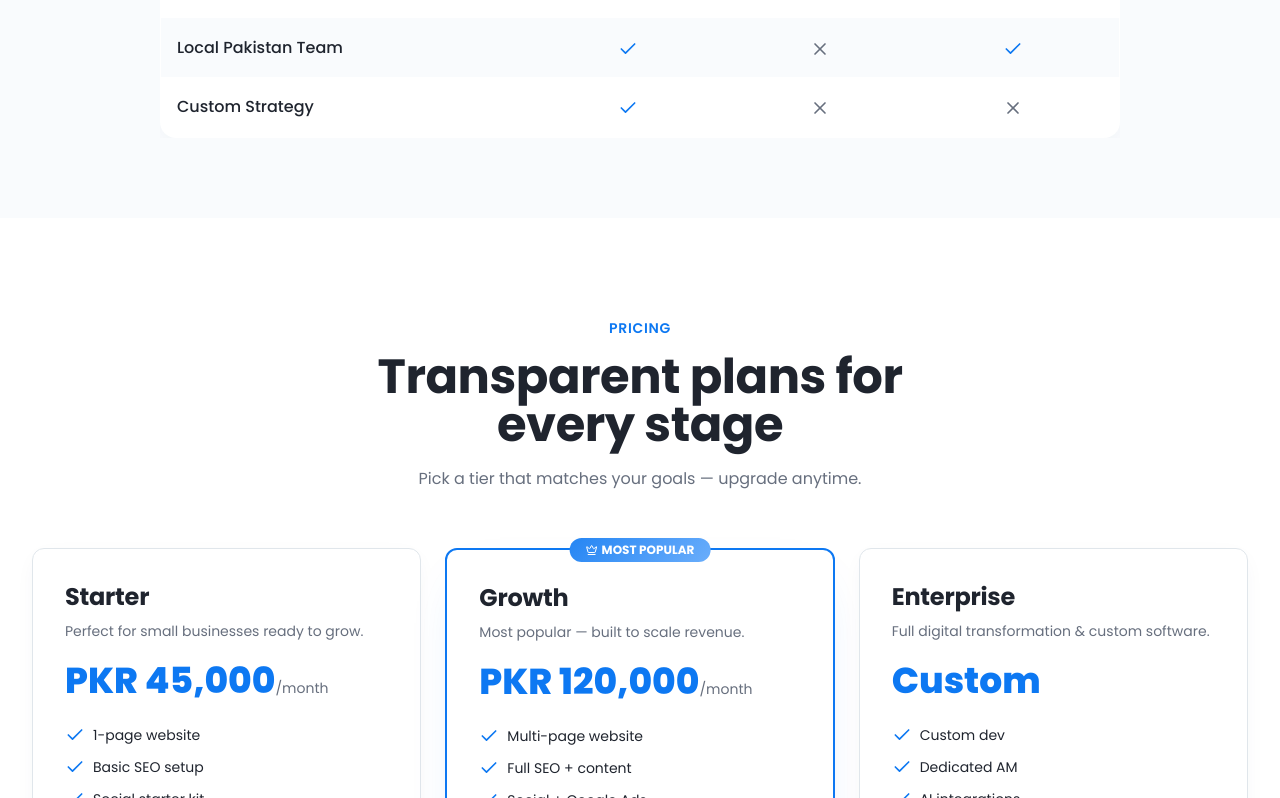
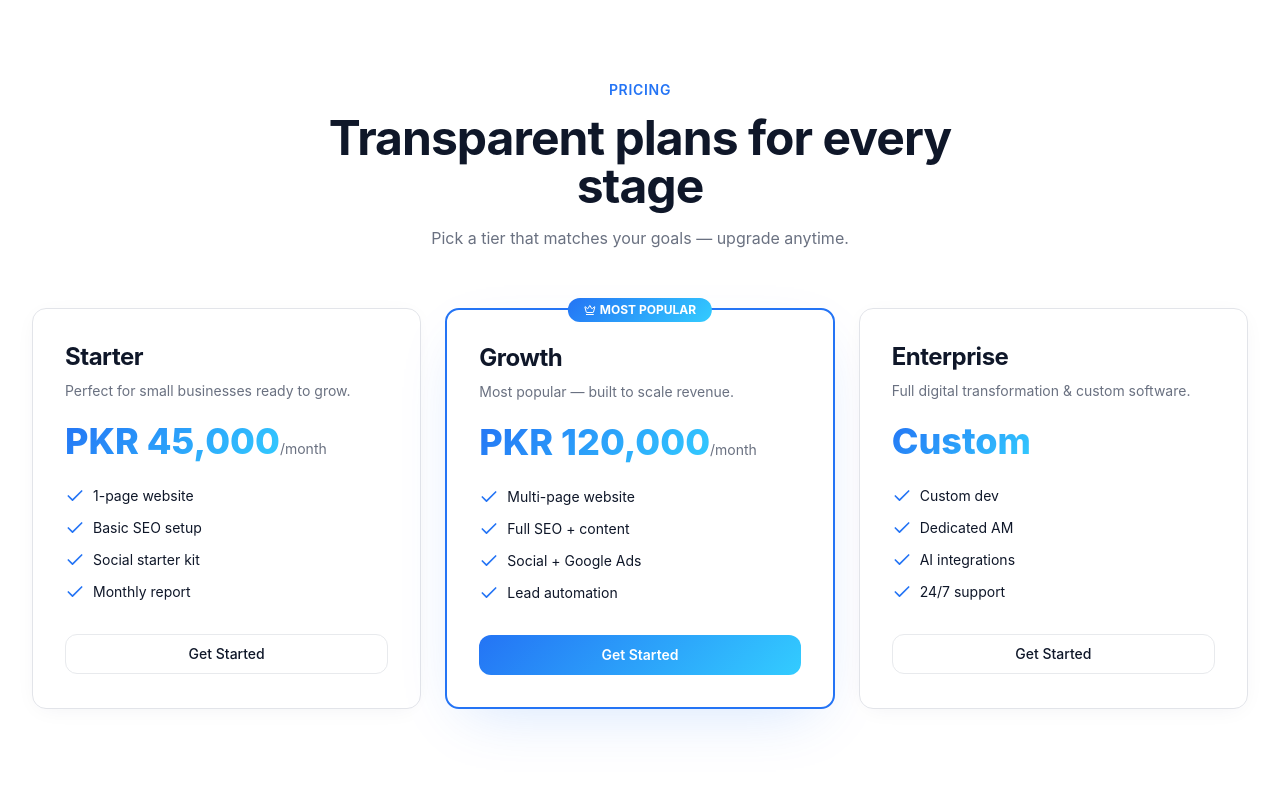
Before and after one commit to mezu1107/new-4b70f05f, a React (Vite) app: page / in a window 1280 px wide. Shown: the part 7228-8026 px from the top of the page. Built offline with nearby package versions, Linux system fonts and the light colour scheme; no server answers; the database is empty; the HTML template or start-up script is replaced by a standard one.

Commit message:
Changes
Co-authored-by: mezu1107 <183613977+mezu1107@users.noreply.github.com>

```diff
--- /dev/null
+++ b/src/components/ThemeToggle.tsx
@@ -0,0 +1,17 @@
+import { Moon, Sun } from "lucide-react";
+import { useTheme } from "@/hooks/useTheme";
+
+export const ThemeToggle = ({ className = "" }: { className?: string }) => {
+  const { theme, toggleTheme } = useTheme();
+  const isDark = theme === "dark";
+  return (
+    <button
+      onClick={toggleTheme}
+      aria-label={`Switch to ${isDark ? "light" : "dark"} mode`}
+      className={`relative w-10 h-10 rounded-full border border-border bg-card hover:bg-secondary text-foreground transition-smooth flex items-center justify-center ${className}`}
+    >
+      <Sun className={`w-4 h-4 absolute transition-all ${isDark ? "opacity-0 rotate-90 scale-50" : "opacity-100 rotate-0 scale-100"}`} />
+      <Moon className={`w-4 h-4 absolute transition-all ${isDark ? "opacity-100 rotate-0 scale-100" : "opacity-0 -rotate-90 scale-50"}`} />
+    </button>
+  );
+};
--- /dev/null
+++ b/src/hooks/useTheme.tsx
@@ -0,0 +1,44 @@
+import { createContext, useContext, useEffect, useState, ReactNode } from "react";
+
+type Theme = "light" | "dark";
+
+interface ThemeCtx {
+  theme: Theme;
+  toggleTheme: () => void;
+  setTheme: (t: Theme) => void;
+}
+
+const Ctx = createContext<ThemeCtx>({
+  theme: "light",
+  toggleTheme: () => {},
+  setTheme: () => {},
+});
+
+const STORAGE_KEY = "am-theme";
+
+const applyTheme = (t: Theme) => {
+  const root = document.documentElement;
+  if (t === "dark") root.classList.add("dark");
+  else root.classList.remove("dark");
+  root.style.colorScheme = t;
+};
+
+export const ThemeProvider = ({ children }: { children: ReactNode }) => {
+  const [theme, setThemeState] = useState<Theme>(() => {
+    if (typeof window === "undefined") return "light";
+    const saved = localStorage.getItem(STORAGE_KEY) as Theme | null;
+    return saved ?? "light"; // light by default per spec
+  });
+
+  useEffect(() => {
+    applyTheme(theme);
+    localStorage.setItem(STORAGE_KEY, theme);
+  }, [theme]);
+
+  const toggleTheme = () => setThemeState((p) => (p === "light" ? "dark" : "light"));
+  const setTheme = (t: Theme) => setThemeState(t);
+
+  return <Ctx.Provider value={{ theme, toggleTheme, setTheme }}>{children}</Ctx.Provider>;
+};
+
+export const useTheme = () => useContext(Ctx);
--- a/src/index.css
+++ b/src/index.css
@@ -2,148 +2,250 @@
 @tailwind components;
 @tailwind utilities;
 
-/* Clean light theme — light blue + white */
+/* ============================================================
+   AM Enterprises — premium SaaS theme
+   Light = default (white background, electric blue accents)
+   Dark  = matches uploaded reference (deep navy + neon blue glow)
+   ============================================================ */
+
 @layer base {
   :root {
+    /* Surfaces */
     --background: 0 0% 100%;
-    --foreground: 220 20% 15%;
+    --foreground: 222 47% 11%;
 
     --card: 0 0% 100%;
-    --card-foreground: 220 20% 15%;
+    --card-foreground: 222 47% 11%;
 
     --popover: 0 0% 100%;
-    --popover-foreground: 220 20% 15%;
+    --popover-foreground: 222 47% 11%;
 
-    /* Primary: clean blue */
-    --primary: 212 90% 50%;
+    /* Brand — electric blue */
+    --primary: 217 91% 55%;
     --primary-foreground: 0 0% 100%;
-    --primary-glow: 212 95% 65%;
+    --primary-glow: 217 95% 70%;
 
-    /* Secondary: light blue tint */
-    --secondary: 210 40% 96%;
-    --secondary-foreground: 220 25% 20%;
+    --secondary: 217 30% 96%;
+    --secondary-foreground: 222 47% 15%;
 
-    --muted: 210 30% 96%;
-    --muted-foreground: 220 10% 45%;
+    --muted: 220 20% 96%;
+    --muted-foreground: 220 10% 46%;
 
-    --accent: 212 90% 50%;
+    --accent: 217 91% 55%;
     --accent-foreground: 0 0% 100%;
-    --accent-glow: 212 95% 65%;
+    --accent-glow: 195 100% 60%;
 
-    --destructive: 0 75% 50%;
+    --destructive: 0 75% 55%;
     --destructive-foreground: 0 0% 100%;
 
-    --border: 210 20% 90%;
-    --input: 210 20% 92%;
-    --ring: 212 90% 50%;
+    --border: 220 14% 90%;
+    --input: 220 14% 92%;
+    --ring: 217 91% 55%;
 
-    /* Light ash-white surface for banners/footer */
-    --dark: 210 25% 96%;
+    /* Premium surfaces */
+    --hero-bg: 220 30% 98%;
+    --hero-grid: 220 30% 92%;
+    --glass: 0 0% 100% / 0.7;
+    --glass-border: 220 25% 88%;
 
-    --radius: 0.75rem;
+    /* Footer / dark sections — uses inverted palette */
+    --dark: 222 47% 8%;
+    --dark-foreground: 0 0% 96%;
 
-    --gradient-primary: linear-gradient(135deg, hsl(212 90% 55%) 0%, hsl(212 95% 70%) 100%);
-    --gradient-royal: linear-gradient(135deg, hsl(212 90% 55%) 0%, hsl(200 90% 70%) 100%);
-    --gradient-hero: linear-gradient(135deg, hsl(210 40% 98%) 0%, hsl(210 50% 94%) 100%);
-    --gradient-accent: linear-gradient(135deg, hsl(212 90% 55%) 0%, hsl(200 90% 70%) 100%);
-    --gradient-subtle: linear-gradient(180deg, hsl(0 0% 100%) 0%, hsl(210 30% 98%) 100%);
+    --radius: 0.875rem;
 
-    --shadow-elegant: 0 20px 50px -20px hsl(212 90% 50% / 0.15);
-    --shadow-glow: 0 10px 30px hsl(212 90% 50% / 0.18);
-    --shadow-card: 0 6px 24px -8px hsl(220 30% 30% / 0.08);
-    --shadow-royal: 0 20px 50px -15px hsl(212 90% 50% / 0.18);
+    /* Gradients */
+    --gradient-primary: linear-gradient(135deg, hsl(217 91% 55%) 0%, hsl(195 100% 60%) 100%);
+    --gradient-hero: radial-gradient(ellipse at top, hsl(217 91% 55% / 0.08) 0%, transparent 60%), linear-gradient(180deg, hsl(0 0% 100%) 0%, hsl(220 30% 98%) 100%);
+    --gradient-card: linear-gradient(180deg, hsl(0 0% 100%) 0%, hsl(220 30% 99%) 100%);
+    --gradient-cta: linear-gradient(135deg, hsl(217 91% 55%), hsl(217 95% 65%));
+    --gradient-glow: radial-gradient(circle at center, hsl(217 91% 55% / 0.18) 0%, transparent 70%);
+
+    /* Shadows */
+    --shadow-card: 0 4px 24px -8px hsl(220 40% 20% / 0.08);
+    --shadow-elegant: 0 20px 60px -20px hsl(217 91% 50% / 0.18);
+    --shadow-glow: 0 10px 40px hsl(217 91% 55% / 0.25);
+    --shadow-neon: 0 0 30px hsl(217 91% 55% / 0.35);
 
     --transition-smooth: all 0.4s cubic-bezier(0.4, 0, 0.2, 1);
   }
 
   .dark {
-    --background: 220 25% 10%;
-    --foreground: 0 0% 96%;
-    --card: 220 25% 14%;
-    --card-foreground: 0 0% 96%;
-    --popover: 220 25% 14%;
-    --popover-foreground: 0 0% 96%;
-    --primary: 212 90% 60%;
+    /* Deep navy base — exact match to uploaded reference */
+    --background: 222 47% 5%;
+    --foreground: 210 40% 98%;
+
+    --card: 222 40% 9%;
+    --card-foreground: 210 40% 98%;
+
+    --popover: 222 40% 9%;
+    --popover-foreground: 210 40% 98%;
+
+    --primary: 217 95% 60%;
     --primary-foreground: 0 0% 100%;
-    --secondary: 220 25% 18%;
-    --secondary-foreground: 0 0% 96%;
-    --muted: 220 25% 18%;
-    --muted-foreground: 0 0% 70%;
-    --accent: 212 90% 60%;
+    --primary-glow: 195 100% 65%;
+
+    --secondary: 222 35% 13%;
+    --secondary-foreground: 210 40% 98%;
+
+    --muted: 222 30% 14%;
+    --muted-foreground: 215 20% 65%;
+
+    --accent: 217 95% 60%;
     --accent-foreground: 0 0% 100%;
-    --border: 220 25% 22%;
-    --input: 220 25% 22%;
-    --ring: 212 90% 60%;
+    --accent-glow: 195 100% 65%;
+
+    --destructive: 0 75% 55%;
+    --destructive-foreground: 0 0% 100%;
+
+    --border: 222 30% 18%;
+    --input: 222 30% 16%;
+    --ring: 217 95% 60%;
+
+    --hero-bg: 222 47% 5%;
+    --hero-grid: 222 40% 12%;
+    --glass: 222 40% 11% / 0.6;
+    --glass-border: 217 91% 60% / 0.2;
+
+    --dark: 222 47% 4%;
+    --dark-foreground: 210 40% 98%;
+
+    --gradient-primary: linear-gradient(135deg, hsl(217 95% 60%) 0%, hsl(195 100% 65%) 100%);
+    --gradient-hero: radial-gradient(ellipse 80% 60% at 50% 0%, hsl(217 91% 35% / 0.35) 0%, transparent 60%), radial-gradient(ellipse 60% 50% at 80% 30%, hsl(217 95% 50% / 0.18) 0%, transparent 50%), linear-gradient(180deg, hsl(222 47% 5%) 0%, hsl(222 47% 4%) 100%);
+    --gradient-card: linear-gradient(180deg, hsl(222 40% 10% / 0.8) 0%, hsl(222 40% 8% / 0.8) 100%);
+    --gradient-cta: linear-gradient(135deg, hsl(217 95% 55%), hsl(217 95% 65%));
+    --gradient-glow: radial-gradient(circle at center, hsl(217 95% 60% / 0.4) 0%, transparent 70%);
+
+    --shadow-card: 0 4px 24px -8px hsl(0 0% 0% / 0.4);
+    --shadow-elegant: 0 20px 60px -20px hsl(217 95% 50% / 0.5);
+    --shadow-glow: 0 0 40px hsl(217 95% 60% / 0.4);
+    --shadow-neon: 0 0 30px hsl(217 95% 60% / 0.6);
   }
 }
 
 @layer base {
   * { @apply border-border; }
+  html { scroll-behavior: smooth; }
   body {
     @apply bg-background text-foreground;
-    font-family: 'Poppins', system-ui, sans-serif;
-    line-height: 1.7;
+    font-family: 'Inter', 'Poppins', system-ui, sans-serif;
+    line-height: 1.6;
     -webkit-font-smoothing: antialiased;
+    background: hsl(var(--background));
+    transition: background-color 0.3s ease, color 0.3s ease;
   }
   h1, h2, h3, h4, h5 {
-    font-family: 'Poppins', system-ui, sans-serif;
+    font-family: 'Inter', 'Poppins', system-ui, sans-serif;
     font-weight: 700;
-    letter-spacing: -0.01em;
-    line-height: 1.2;
+    letter-spacing: -0.02em;
+    line-height: 1.15;
     color: hsl(var(--foreground));
   }
 }
 
 @layer utilities {
   .gradient-primary { background: var(--gradient-primary); }
-  .gradient-royal { background: var(--gradient-royal); }
   .gradient-hero { background: var(--gradient-hero); }
-  .gradient-accent { background: var(--gradient-accent); }
-  .gradient-subtle { background: var(--gradient-subtle); }
+  .gradient-card { background: var(--gradient-card); }
+  .gradient-cta { background: var(--gradient-cta); }
 
-  /* Text gradients removed — use solid primary blue instead */
-  .text-gradient,
-  .text-gold {
-    color: hsl(var(--primary));
-    background: none;
-    -webkit-text-fill-color: currentColor;
+  .text-gradient {
+    background: var(--gradient-primary);
+    -webkit-background-clip: text;
+    background-clip: text;
+    -webkit-text-fill-color: transparent;
+    color: transparent;
   }
+  .text-gold { color: hsl(var(--primary)); }
 
   .shadow-elegant { box-shadow: var(--shadow-elegant); }
   .shadow-glow { box-shadow: var(--shadow-glow); }
   .shadow-card { box-shadow: var(--shadow-card); }
-  .shadow-royal { box-shadow: var(--shadow-royal); }
+  .shadow-neon { box-shadow: var(--shadow-neon); }
   .transition-smooth { transition: var(--transition-smooth); }
 
-  .font-display { font-family: 'Poppins', system-ui, sans-serif; }
-  .font-body { font-family: 'Poppins', system-ui, sans-serif; }
+  .font-display { font-family: 'Inter', system-ui, sans-serif; }
+  .font-body { font-family: 'Inter', system-ui, sans-serif; }
 
   .gold-divider {
-    height: 4px;
-    width: 72px;
-    background: hsl(var(--primary));
+    height: 3px; width: 64px;
+    background: var(--gradient-primary);
     border-radius: 2px;
   }
 
-  .bg-dark { background-color: hsl(var(--dark)); }
+  .bg-dark { background-color: hsl(var(--dark)); color: hsl(var(--dark-foreground)); }
   .text-dark { color: hsl(var(--foreground)); }
 
-  .card-hover-glow {
-    transition: transform 0.4s ease, box-shadow 0.4s ease;
+  /* Glass card — adapts to theme automatically */
+  .glass-card {
+    background: hsl(var(--card));
+    border: 1px solid hsl(var(--border));
+    backdrop-filter: blur(12px);
   }
+  .dark .glass-card {
+    background: linear-gradient(180deg, hsl(222 40% 11% / 0.7), hsl(222 40% 8% / 0.7));
+    border: 1px solid hsl(217 91% 60% / 0.15);
+  }
+
+  .neon-icon {
+    background: hsl(var(--primary) / 0.1);
+    color: hsl(var(--primary));
+    border: 1px solid hsl(var(--primary) / 0.25);
+  }
+  .dark .neon-icon {
+    background: hsl(var(--primary) / 0.12);
+    box-shadow: 0 0 20px hsl(var(--primary) / 0.3);
+  }
+
+  .pill-tag {
+    display: inline-flex; align-items: center; gap: 0.5rem;
+    padding: 0.375rem 0.875rem;
+    border-radius: 9999px;
+    background: hsl(var(--primary) / 0.08);
+    border: 1px solid hsl(var(--primary) / 0.2);
+    color: hsl(var(--primary));
+    font-size: 0.8125rem;
+    font-weight: 500;
+  }
+
+  .grid-bg {
+    background-image:
+      linear-gradient(hsl(var(--hero-grid)) 1px, transparent 1px),
+      linear-gradient(90deg, hsl(var(--hero-grid)) 1px, transparent 1px);
+    background-size: 56px 56px;
+    mask-image: radial-gradient(ellipse 60% 50% at 50% 0%, #000 40%, transparent 75%);
+  }
+
+  .card-hover-glow { transition: transform 0.4s ease, box-shadow 0.4s ease, border-color 0.4s ease; }
   .card-hover-glow:hover {
-    transform: translateY(-8px);
-    box-shadow: 0 20px 40px -15px hsl(212 90% 50% / 0.18);
+    transform: translateY(-4px);
+    box-shadow: var(--shadow-elegant);
+    border-color: hsl(var(--primary) / 0.4);
   }
 }
 
 @keyframes fade-up {
-  from { opacity: 0; transform: translateY(20px); }
+  from { opacity: 0; transform: translateY(24px); }
   to { opacity: 1; transform: translateY(0); }
 }
 @keyframes shimmer {
   0% { background-position: -200% 0; }
   100% { background-position: 200% 0; }
 }
-.animate-fade-up { animation: fade-up 0.6s ease-out both; }
+@keyframes pulse-glow {
+  0%, 100% { opacity: 0.6; transform: scale(1); }
+  50% { opacity: 1; transform: scale(1.05); }
+}
+@keyframes float {
+  0%, 100% { transform: translateY(0); }
+  50% { transform: translateY(-8px); }
+}
+@keyframes orbit-spin {
+  from { transform: rotate(0deg); }
+  to { transform: rotate(360deg); }
+}
+.animate-fade-up { animation: fade-up 0.7s ease-out both; }
 .animate-shimmer { background-size: 200% 100%; animation: shimmer 3s linear infinite; }
+.animate-pulse-glow { animation: pulse-glow 3s ease-in-out infinite; }
+.animate-float { animation: float 4s ease-in-out infinite; }
+.animate-orbit { animation: orbit-spin 30s linear infinite; }
```
